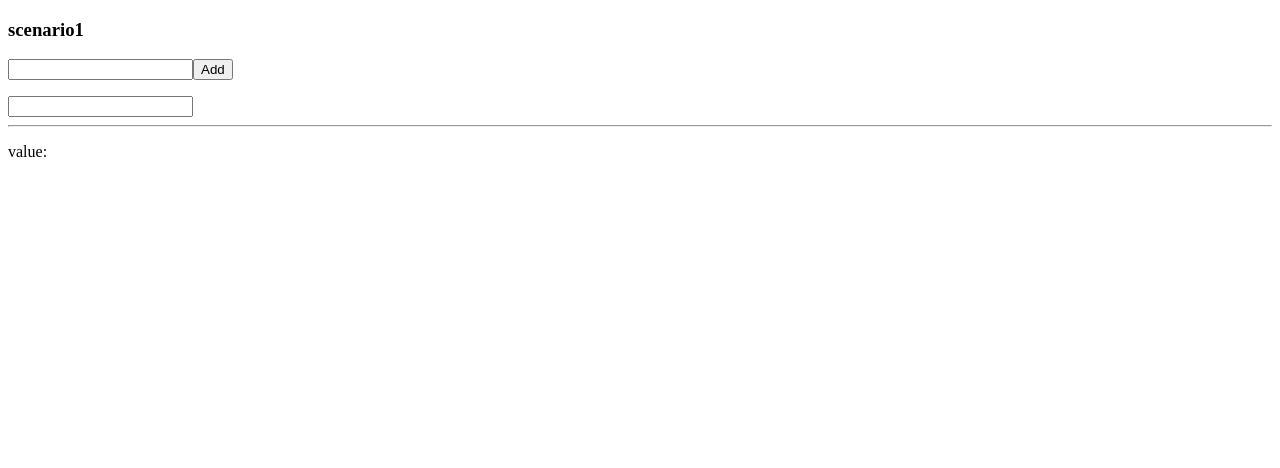
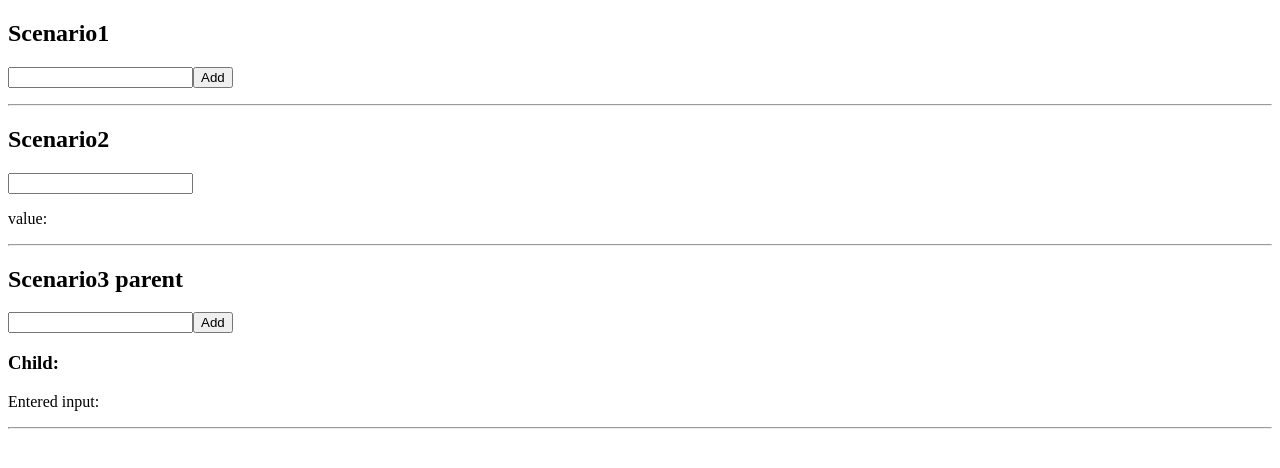
Before and after one commit to sumanth-1405/AngularScenarios, an Angular app: page / in a window 1280 px wide. Shown: the top 468 px of the page. Built offline with nearby package versions, Linux system fonts and the light colour scheme.

Commit message:
scenario3

```diff
--- a/src/app/app.component.html
+++ b/src/app/app.component.html
@@ -1,2 +1,3 @@
 <app-child></app-child>
 <app-s2-child></app-s2-child>
+<app-parent></app-parent>
--- a/src/app/app.module.ts
+++ b/src/app/app.module.ts
@@ -3,6 +3,7 @@ import { NgModule } from '@angular/core';
 import { AppComponent } from './app.component';
 import { Scenario1Module } from './scenario1/scenario1.module';
 import { Scenario2Module } from './scenario2/scenario2.module';
+import { Scenario3Module } from './scenario3/scenario3.module';
 
 
 @NgModule({
@@ -12,7 +13,8 @@ import { Scenario2Module } from './scenario2/scenario2.module';
   imports: [
     BrowserModule,
     Scenario1Module,
-    Scenario2Module
+    Scenario2Module,
+    Scenario3Module
   ],
   providers: [],
   bootstrap: [AppComponent]
--- a/src/app/scenario1/child/child.component.html
+++ b/src/app/scenario1/child/child.component.html
@@ -1,4 +1,5 @@
-<h3>scenario1</h3>
+<h2>Scenario1</h2>
 <input type="text" #input>
 <button (click)="onAddItem(input.value)">Add</button>
 <p>{{data}}</p>
+<hr>
--- a/src/app/scenario2/child/child.component.html
+++ b/src/app/scenario2/child/child.component.html
@@ -1,5 +1,4 @@
-<div>
+  <h2>Scenario2</h2>
   <input type="text" [(ngModel)]="name"/>
+  <p>value:{{ name }}</p>
   <hr>
-  <p>value:{{ name }}</p>
-  </div>
--- /dev/null
+++ b/src/app/scenario3/parent/child/child.component.html
@@ -0,0 +1,3 @@
+<h3>Child:</h3>
+<p>Entered input: {{parentData}}</p>
+<hr>
--- /dev/null
+++ b/src/app/scenario3/parent/parent.component.html
@@ -0,0 +1,6 @@
+<h2>Scenario3 parent</h2>
+<div>
+<input type="text" #input>
+<button (click)="onAddItem(input.value)">Add</button>
+<app-s3-child [data]='data'></app-s3-child>
+</div>
--- /dev/null
+++ b/src/app/scenario3/parent/parent.component.ts
@@ -0,0 +1,14 @@
+import { Component} from '@angular/core';
+
+@Component({
+  selector: 'app-parent',
+  templateUrl: './parent.component.html'
+})
+export class ParentComponent {
+  private data : string;
+
+  onAddItem(data: string){
+  this.data=data;
+
+}
+}
```
Also changed, not shown: src/app/scenario3/parent/child/child.component.ts (added, +11 -0 lines), src/app/scenario3/scenario3.module.ts (added, +15 -0 lines), 1 other file (tests, documents, lock files or other folders).
